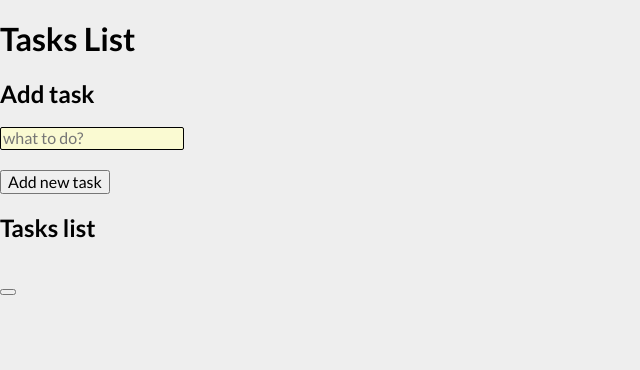
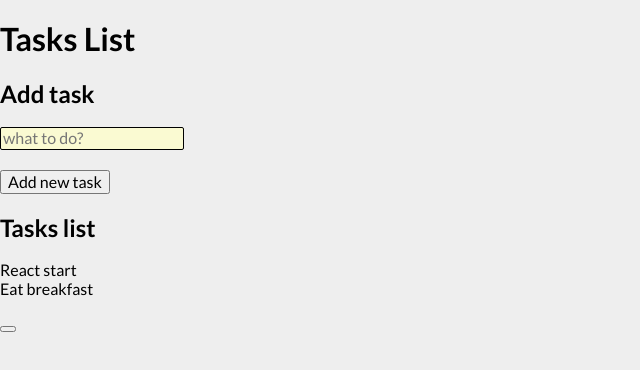
Before and after one commit to RobFyd/practice-in-react, a React (Create React App) app: page / in a window 1280 px wide. Shown: the top 370 px of the page, without its empty margins (0-640 px from the left). Built offline with nearby package versions, Linux system fonts and the light colour scheme.

Commit message:
Tasks component to render tasks dynamically refactored

```diff
--- a/src/App.js
+++ b/src/App.js
@@ -1,20 +1,20 @@
 import Form from "./Form";
 import Tasks from "./Tasks";
 
-// const tasks = [
-//   {
-//     id: 1,
-//     content: "React start",
-//     done: false,
-//   },
-//   {
-//     id: 2,
-//     content: "Eat breakfast",
-//     done: true,
-//   },
-// ];
+const tasks = [
+  {
+    id: 1,
+    content: "React start",
+    done: false,
+  },
+  {
+    id: 2,
+    content: "Eat breakfast",
+    done: true,
+  },
+];
 
-// let hideDoneTasks = false;
+let hideDoneTasks = false;
 
 function App() {
   return (
@@ -29,7 +29,7 @@ function App() {
           <h2>Tasks list</h2>
           <div className="section__buttons"></div>
         </div>
-        <Tasks />
+        <Tasks tasks={tasks} hideDoneTasks={hideDoneTasks} />
       </div>
       <div className="stats"></div>
       <button className="thumbUp"></button>
--- a/src/Tasks/index.js
+++ b/src/Tasks/index.js
@@ -1,7 +1,11 @@
 import "./style.css";
 
-const Tasks =() => (
-    <ul className="tasks"></ul>
+const Tasks = ({ tasks }) => (
+  <ul className="tasks">
+    {tasks.map((task) => (
+      <li key={task.id}>{task.content}</li>
+    ))}
+  </ul>
 );
 
 export default Tasks;
```
